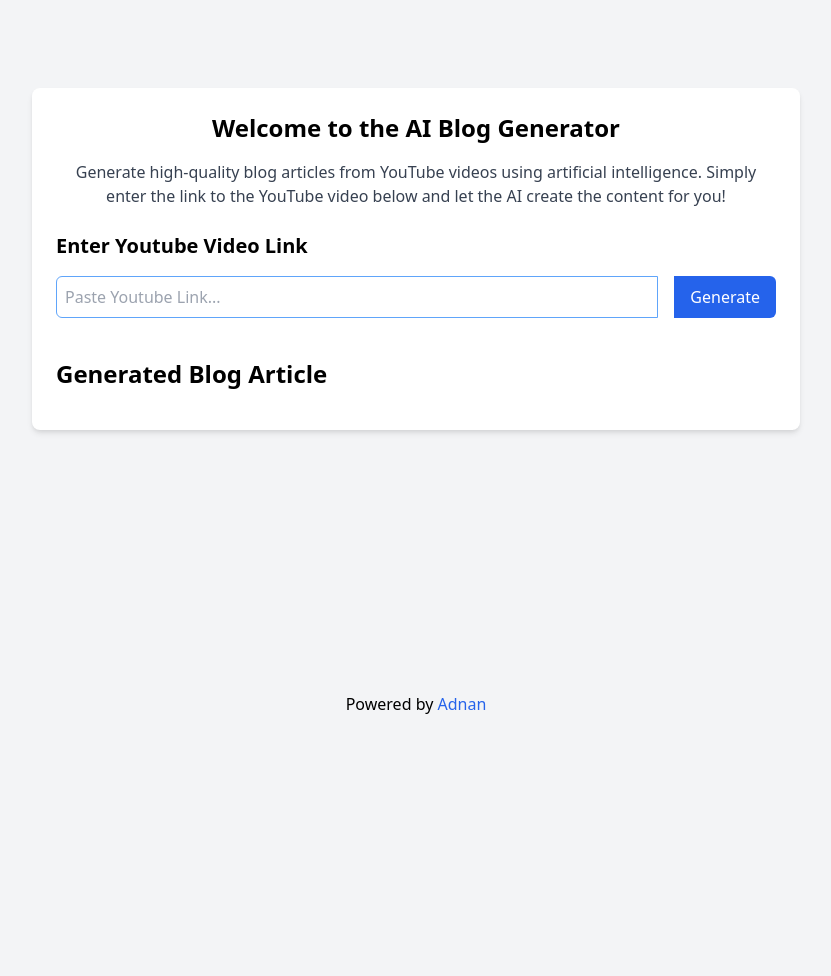
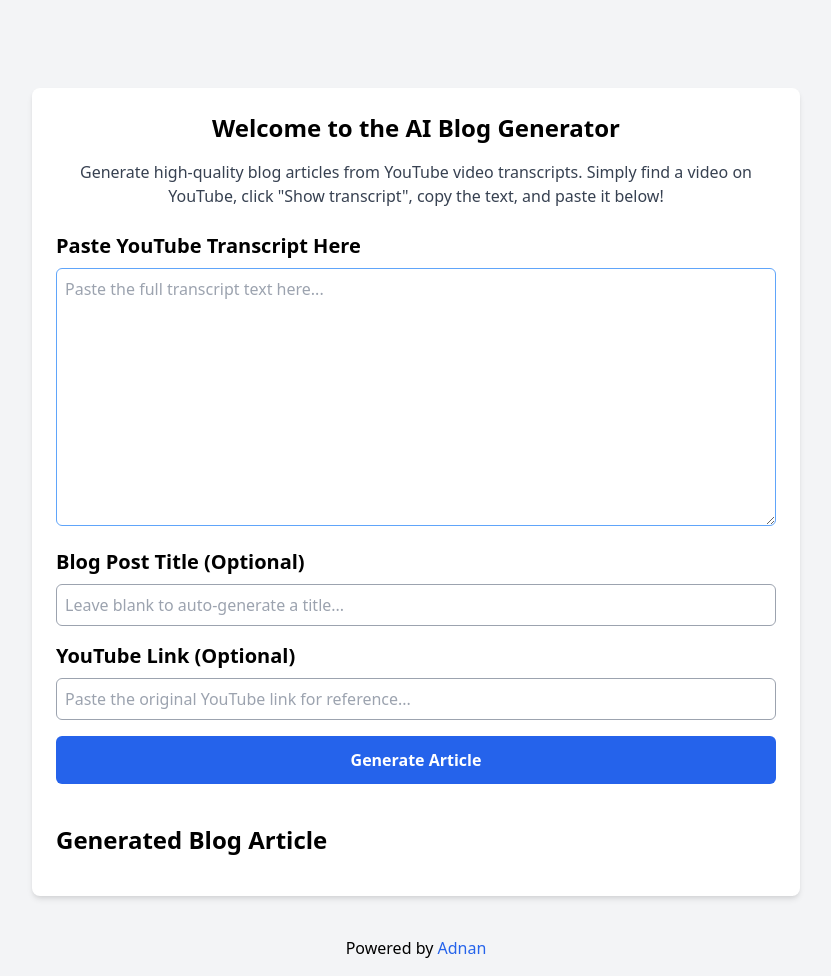
Before and after one commit to adnaniZ00/AI_Blog_App, a Django app: page / in a window 1280 px wide. Shown: the part 68-1044 px from the top of the page, without its empty margins (224-1055 px from the left). Before the commit the page ends 782 px from the top, so only its background shows below. Run offline with Django 5.2, Linux system fonts and the light colour scheme; a user stored in the database is signed in.

Commit message:
Configured views.py and changed the code in index.html

```diff
--- a/blog_generator/views.py
+++ b/blog_generator/views.py
@@ -893,13 +893,10 @@ from django.views.decorators.csrf import csrf_exempt
 from django.http import JsonResponse
 import json
 import os
-import re
 from .models import BlogPost
 import google.generativeai as genai
 from django.http import HttpResponseBadRequest
 import logging
-# The new, specialized library
-from youtube_transcript_api import YouTubeTranscriptApi, TranscriptsDisabled, NoTranscriptFound
 
 logger = logging.getLogger(__name__)
 
@@ -907,14 +904,6 @@ GEMINI_API_KEY = os.getenv("GEMINI_API_KEY")
 
 genai.configure(api_key=GEMINI_API_KEY)
 model = genai.GenerativeModel('gemini-1.5-flash')
-
-
-def get_video_id(url):
-    """Extracts the video ID from a YouTube URL."""
-    # Regex to find video ID in various YouTube URL formats
-    regex = r'(?:https?:\/\/)?(?:www\.)?(?:youtube\.com\/(?:[^\/\n\s]+\/\S+\/|(?:v|e(?:mbed)?)\/|.*[?&]v=)|youtu\.be\/)([a-zA-Z0-9_-]{11})'
-    match = re.search(regex, url)
-    return match.group(1) if match else None
 
 
 @login_required
@@ -929,41 +918,30 @@ def generate_blog(request):
     if request.method == 'POST':
         try:
             data = json.loads(request.body)
-            yt_link = data.get('link')
+            # We now expect 'title' and 'transcript' from the front-end
+            title = data.get('title')
+            transcript = data.get('transcript')
+            yt_link = data.get('link', 'N/A') # Get optional link
 
-            if not yt_link:
-                return JsonResponse({'error': 'A YouTube link is required.'}, status=400)
+            if not transcript:
+                return JsonResponse({'error': 'A transcript text is required.'}, status=400)
 
-            video_id = get_video_id(yt_link)
-            if not video_id:
-                return JsonResponse({'error': 'Invalid YouTube link provided.'}, status=400)
+            # If title is not provided, generate it
+            if not title:
+                logger.info("Generating title from transcript...")
+                title_prompt = f"Based on the following transcript, generate a concise and compelling blog post title. The title should be no more than 10 words. Do not add quotation marks.\n\nTranscript: {transcript}\n\nTitle:"
+                title_response = model.generate_content(title_prompt)
+                title = title_response.text.strip().replace('"', '')
+                logger.info(f"Generated title: {title}")
 
-            try:
-                # Fetch the transcript using the new library
-                transcript_list = YouTubeTranscriptApi.get_transcript(video_id)
-                transcript_text = " ".join([item['text'] for item in transcript_list])
-                logger.info(f"Successfully fetched transcript for video ID: {video_id}")
-            except (TranscriptsDisabled, NoTranscriptFound):
-                logger.error(f"No transcript found for video ID: {video_id}")
-                return JsonResponse({'error': "Could not find a transcript for this video. It may be disabled or unavailable."}, status=404)
-            except Exception as e:
-                logger.error(f"An unexpected error occurred fetching transcript: {e}")
-                return JsonResponse({'error': "An error occurred while fetching the transcript."}, status=500)
-
-            # Generate title from the transcript
-            title_prompt = f"Based on the following transcript, generate a concise and compelling blog post title. The title should be no more than 10 words. Do not add quotation marks.\n\nTranscript: {transcript_text}\n\nTitle:"
-            title_response = model.generate_content(title_prompt)
-            generated_title = title_response.text.strip().replace('"', '')
-
-            # Generate the blog content
-            blog_content = generate_blog_from_transcription(transcript_text)
+            blog_content = generate_blog_from_transcription(transcript)
             if not blog_content:
                 return JsonResponse({'error': "Failed to generate blog article from transcript."}, status=500)
 
             # Save the new blog post
             new_blog_article = BlogPost.objects.create(
                 user=request.user,
-                youtube_title=generated_title,
+                youtube_title=title,
                 youtube_link=yt_link,
                 generated_content=blog_content,
             )
@@ -998,6 +976,7 @@ def generate_blog_from_transcription(transcription):
         logger.error(f"Error in generate_blog_from_transcription: {e}")
         return None
 
+# ... (All other views like login, signup, blog_list etc. remain the same)
 @login_required
 def blog_list(request):
     blog_articles = BlogPost.objects.filter(user=request.user)
--- a/templates/index.html
+++ b/templates/index.html
@@ -77,31 +77,60 @@
             Welcome to the AI Blog Generator
           </h2>
           <p class="text-gray-700">
-            Generate high-quality blog articles from YouTube videos using
-            artificial intelligence. Simply enter the link to the YouTube video
-            below and let the AI create the content for you!
+            Generate high-quality blog articles from YouTube video transcripts.
+            Simply find a video on YouTube, click "Show transcript", copy the
+            text, and paste it below!
           </p>
         </div>
 
         <br />
 
-        <!-- Youtube section -->
+        <!-- UPDATED FORM SECTION -->
         <div>
-          <h2 class="text-xl mb-4 font-semibold">Enter Youtube Video Link</h2>
-          <div class="flex space-x-4">
+          <div class="mb-4">
+            <label
+              for="youtubeTranscript"
+              class="block text-xl mb-2 font-semibold"
+              >Paste YouTube Transcript Here</label
+            >
+            <textarea
+              id="youtubeTranscript"
+              rows="10"
+              placeholder="Paste the full transcript text here..."
+              class="w-full p-2 border border-blue-400 rounded-md"
+            ></textarea>
+          </div>
+
+          <div class="mb-4">
+            <label for="blogTitle" class="block text-xl mb-2 font-semibold"
+              >Blog Post Title (Optional)</label
+            >
+            <input
+              id="blogTitle"
+              type="text"
+              placeholder="Leave blank to auto-generate a title..."
+              class="w-full p-2 border border-gray-400 rounded-md"
+            />
+          </div>
+
+          <div class="mb-4">
+            <label for="youtubeLink" class="block text-xl mb-2 font-semibold"
+              >YouTube Link (Optional)</label
+            >
             <input
               id="youtubeLink"
               type="url"
-              placeholder="Paste Youtube Link..."
-              class="flex-grow p-2 border border-blue-400 rounded-l-md"
+              placeholder="Paste the original YouTube link for reference..."
+              class="w-full p-2 border border-gray-400 rounded-md"
             />
-            <button
-              id="generateBlogButton"
-              class="bg-blue-600 text-white px-4 py-2 rounded-r-md hover:bg-blue-700 transition-colors"
-            >
-              Generate
-            </button>
           </div>
+
+          <button
+            id="generateBlogButton"
+            class="w-full bg-blue-600 text-white px-4 py-3 rounded-md hover:bg-blue-700 transition-colors font-semibold"
+          >
+            Generate Article
+          </button>
         </div>
 
         <!-- section for loading circle -->
@@ -131,10 +160,13 @@
       document
         .getElementById("generateBlogButton")
         .addEventListener("click", async () => {
+          const youtubeTranscript =
+            document.getElementById("youtubeTranscript").value;
+          const blogTitle = document.getElementById("blogTitle").value;
           const youtubeLink = document.getElementById("youtubeLink").value;
           const blogContent = document.getElementById("blogContent");
 
-          if (youtubeLink) {
+          if (youtubeTranscript) {
             document.getElementById("loading-circle").style.display = "block";
             blogContent.innerHTML = "";
 
@@ -147,7 +179,11 @@
                   "Content-Type": "application/json",
                   "X-CSRFToken": "{{ csrf_token }}",
                 },
-                body: JSON.stringify({ link: youtubeLink }),
+                body: JSON.stringify({
+                  transcript: youtubeTranscript,
+                  title: blogTitle,
+                  link: youtubeLink,
+                }),
               });
 
               const data = await response.json();
@@ -163,7 +199,7 @@
             }
             document.getElementById("loading-circle").style.display = "none";
           } else {
-            alert("Please enter a YouTube link.");
+            alert("Please paste the transcript before generating.");
           }
         });
     </script>
```
